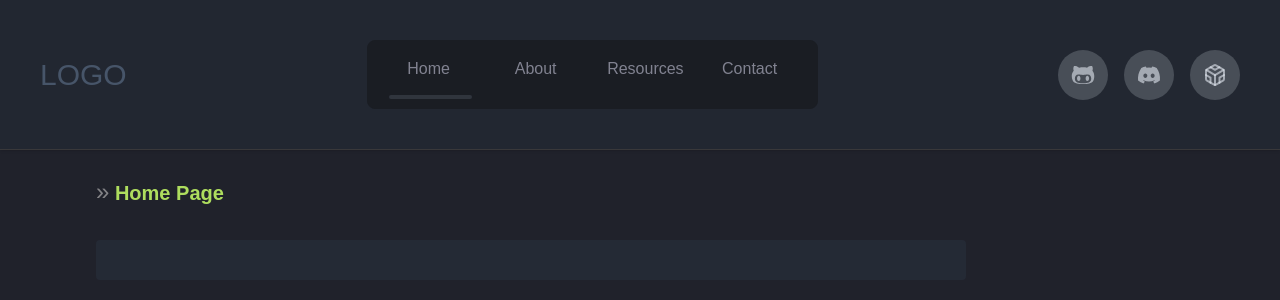
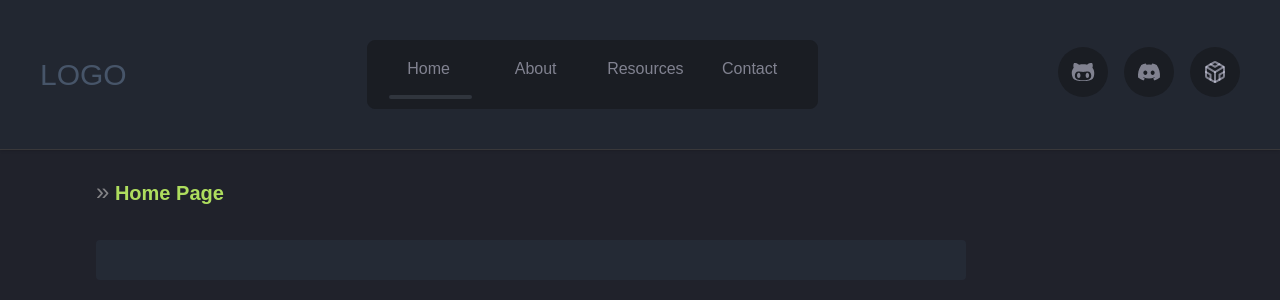
Before and after one commit to midcenturydude7/nextjs-framer-motion-layout-animations, a Next.js app: page / in a window 1280 px wide. Shown: the top 300 px of the page. Built offline with nearby package versions, Linux system fonts and the light colour scheme; a web font is replaced by a local one.

Commit message:
Implemented animated tabs and scroll animation

```diff
--- a/app/components/Header.jsx
+++ b/app/components/Header.jsx
@@ -49,7 +49,7 @@ export default function Header() {
     <div className="mx-auto flex w-full max-w-3xl flex-1 overflow-hidden text-slate-600">
       <div className="z-0 flex-1">
         <motion.header
-          className="fixed inset-x-0 flex items-center justify-between border-b-[1px] border-[#3f3c3c]/80 bg-[#222731]/80 px-10 py-10 shadow backdrop-blur-md"
+          className="fixed inset-x-0 flex items-center justify-between border-b-[1px] border-[#3f3c3c]/80 bg-[#222731]/60 px-10 py-10 shadow backdrop-blur-md"
           style={{
             height: useTransform(
               scrollYBoundedProgressThrottled,
@@ -58,7 +58,6 @@ export default function Header() {
             ),
             backgroundColor: useMotionTemplate`rgb(34 39 49 / ${useTransform(scrollYBoundedProgressThrottled, [0, 1], [1, 0.1])}`,
           }}
-          transition={{ ease: "easeInOut", delay: 0.4 }}
         >
           <Logo
             scrollYBoundedProgressThrottled={scrollYBoundedProgressThrottled}
@@ -66,7 +65,9 @@ export default function Header() {
           <Menu
             scrollYBoundedProgressThrottled={scrollYBoundedProgressThrottled}
           />
-          <Icons />
+          <Icons
+            scrollYBoundedProgressThrottled={scrollYBoundedProgressThrottled}
+          />
         </motion.header>
       </div>
     </div>
--- a/app/components/Icons.jsx
+++ b/app/components/Icons.jsx
@@ -1,6 +1,7 @@
 "use client";
 import Link from "next/link";
 import React from "react";
+import { motion, useTransform } from "framer-motion";
 import { FaGithubAlt, FaDiscord } from "react-icons/fa6";
 import { FiCodesandbox } from "react-icons/fi";
 
@@ -22,21 +23,44 @@ const navIcons = [
   },
 ].map((n, idx) => ({ ...n, id: idx + 1 }));
 
-export default function Icons() {
+export default function Icons({ scrollYBoundedProgressThrottled }) {
+  const [focused, setFocused] = React.useState(null);
+
   return (
-    <nav className="flex items-center gap-4">
-      {navIcons.map(({ icon, url, id }) => {
+    <motion.nav
+      onMouseLeave={() => setFocused(null)}
+      onClick={() => setFocused(null)}
+      className="flex items-center gap-4"
+      style={{
+        opacity: useTransform(scrollYBoundedProgressThrottled, [0, 1], [1, 0]),
+      }}
+    >
+      {navIcons.map(({ label, icon, url, id }) => {
         const Icon = icon;
         return (
-          <Link key={id} href={url}>
-            <button className="rounded-full border-[1px] border-transparent bg-slate-200/20 p-3 text-slate-200/60 outline-[none] transition-colors hover:border-[1px] hover:border-lime-300/80 hover:text-slate-100/80">
-              <span className="text-2xl ">
+          <Link key={id} href={url} target="_noblank">
+            <button
+              onKeyDown={(e) => (e.key === "Enter" ? setFocused(label) : null)}
+              onFocus={() => setFocused(label)}
+              onMouseEnter={() => setFocused(label)}
+              tabIndex={0}
+              className="relative h-[50px] w-[50px] rounded-full border-[1px] border-transparent bg-[#1A1D23] text-[#E8E8FD]/50 outline-[none] transition-colors hover:text-[#E8E8FD]/90"
+            >
+              <span className="absolute bottom-[0] left-[12px] right-[0] top-[12px] z-10 select-none text-2xl">
                 <Icon />
               </span>
+              {focused === label ? (
+                <motion.div
+                  className="absolute bottom-[0] left-[0] right-[0] z-0 h-[100%] w-[100%] rounded-full bg-[#23272F]"
+                  initial={false}
+                  transition={{ layout: { duration: 0.2, ease: "easeOut" } }}
+                  layoutId="highlight"
+                />
+              ) : null}
             </button>
           </Link>
         );
       })}
-    </nav>
+    </motion.nav>
   );
 }
--- a/app/components/Menu.jsx
+++ b/app/components/Menu.jsx
@@ -8,7 +8,6 @@ import "../scene.css";
 
 export default function Menu({ scrollYBoundedProgressThrottled }) {
   const pathname = usePathname();
-  // const [isActive, setIsActive] = React.useState(false);
   const [focused, setFocused] = React.useState(null);
   const [selected, setSelected] = React.useState(pathname);
 
@@ -19,7 +18,6 @@ export default function Menu({ scrollYBoundedProgressThrottled }) {
       style={{
         opacity: useTransform(scrollYBoundedProgressThrottled, [0, 1], [1, 0]),
       }}
-      // transition={{ ease: "easeInOut", duration: 0.5 }}
     >
       {navItems.map(({ path, id, label }) => {
         const isActive = path === pathname;
```
